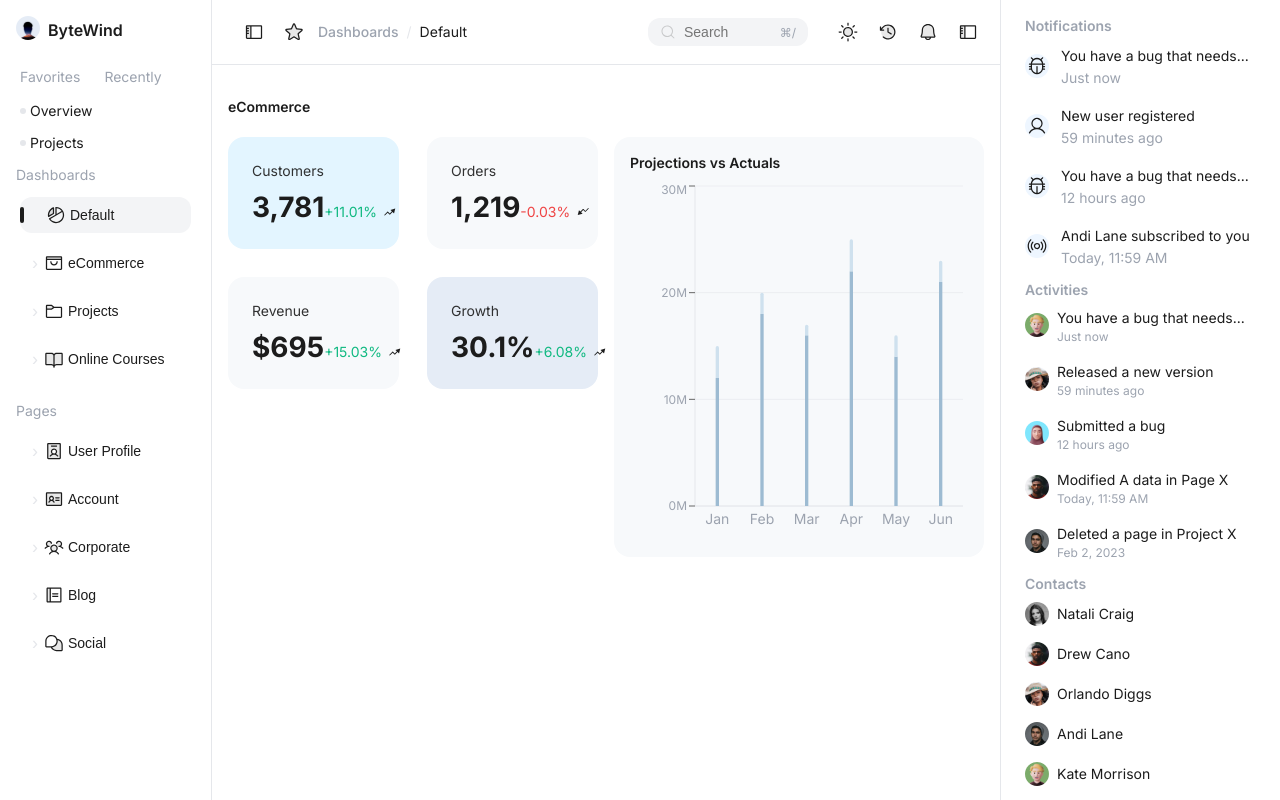
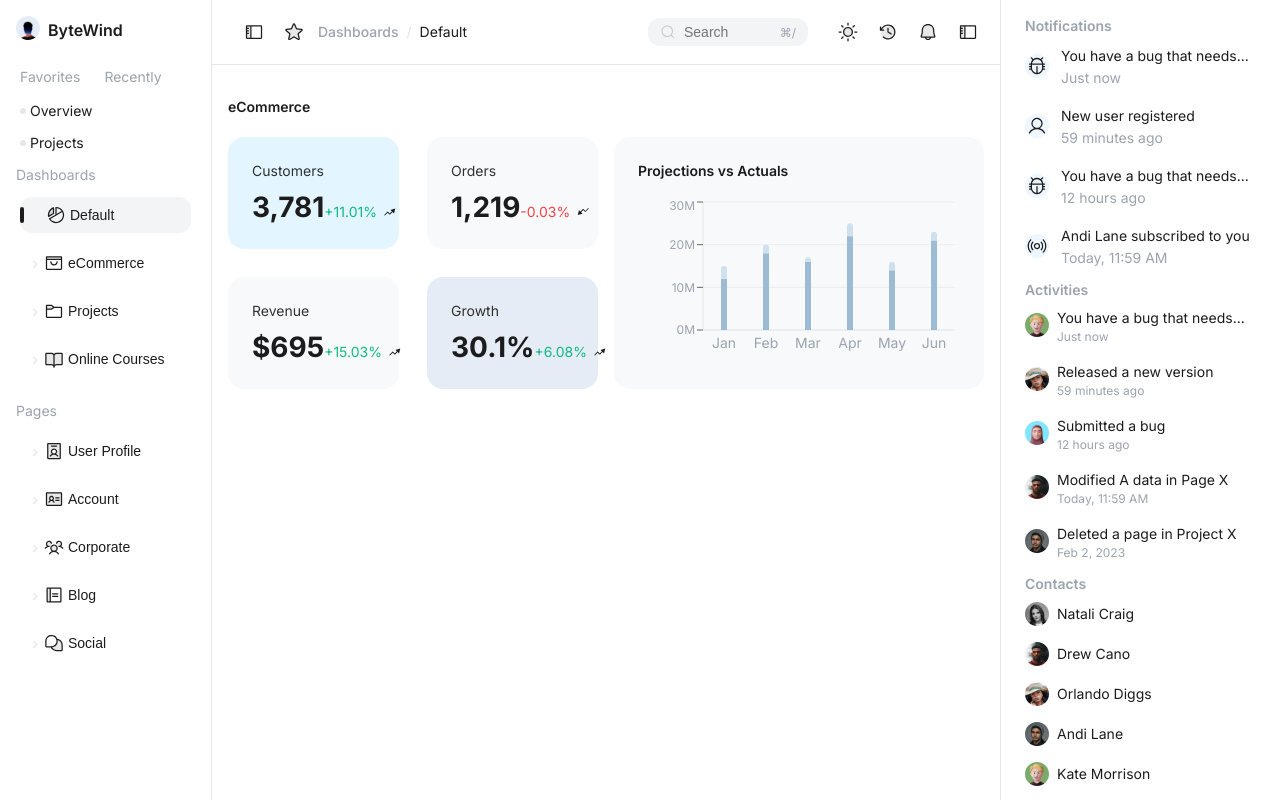
Before and after one commit to hssaluja25/dashboard, a React (Vite) app: page / in a window 1280 px wide. Built offline with nearby package versions, Linux system fonts and the light colour scheme.

Commit message:
updated charts styling

```diff
--- a/src/index.css
+++ b/src/index.css
@@ -92,7 +92,7 @@ body {
 .proj-card {
   background: #F7F9FB;
   border-radius: 16px;
-  padding: 16px;
+  padding: 24px;
   position: relative;
 }
 
@@ -101,7 +101,7 @@ body {
   line-height: 20px;
   color: #1C1C1C;
   font-weight: 600;
-  margin-bottom: 8px;
+  margin-bottom: 16px;
 }
 
 .proj-plot {
--- a/src/molecules/Projections.jsx
+++ b/src/molecules/Projections.jsx
@@ -26,7 +26,7 @@ const Projections = () => {
   return (
     <section className="proj-card">
       <h3 className="proj-title">Projections vs Actuals</h3>
-      <div style={{ width: "100%", height: 360 }}>
+      <div style={{ width: "100%", height: 168 }}>
         <ResponsiveContainer>
           <BarChart data={chartData} barCategoryGap={24}>
             <CartesianGrid
```
